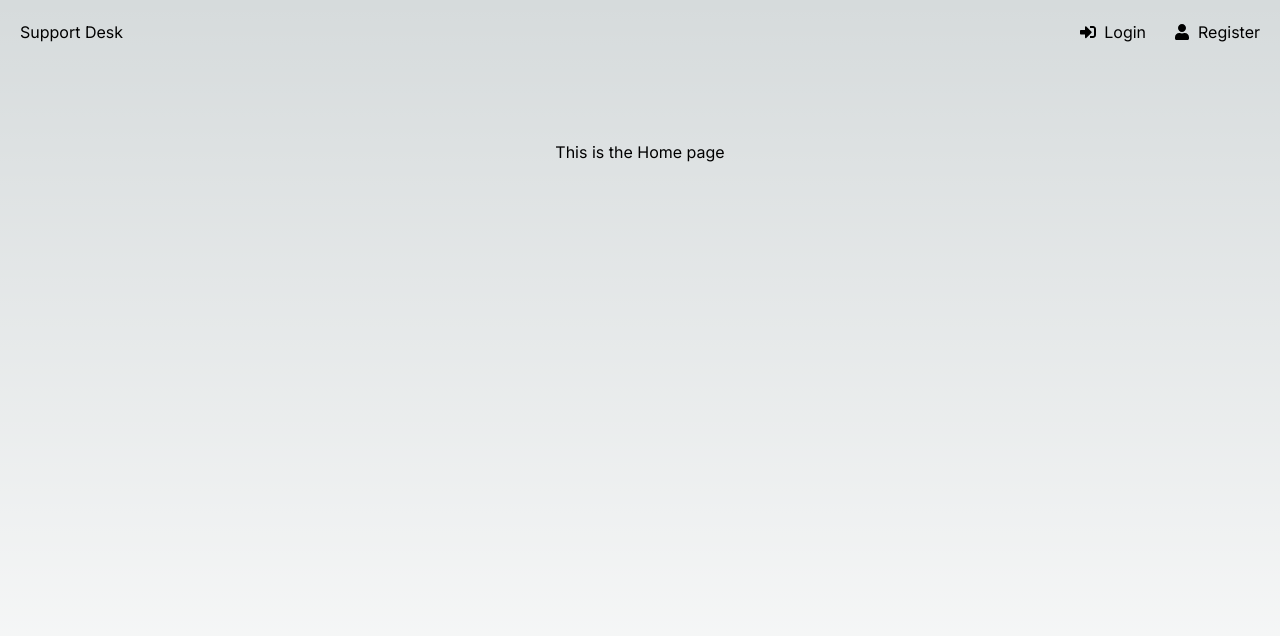
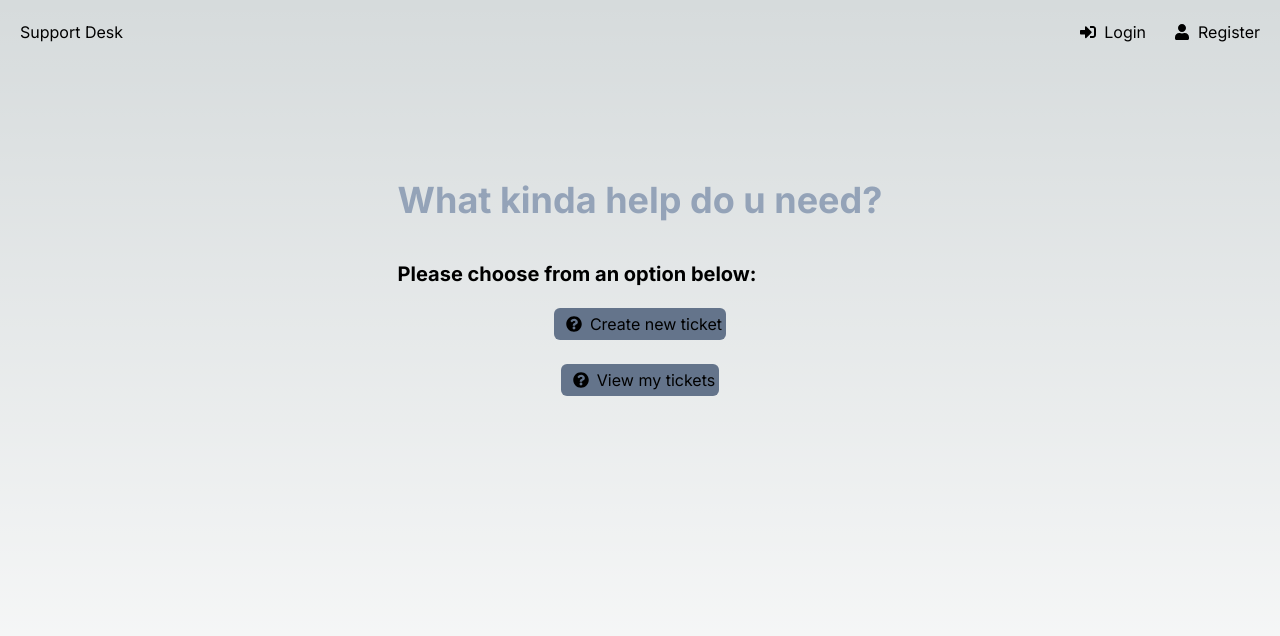
Before and after one commit to abdurshd/bilet, a Next.js app in the folder frontend/: page / in a window 1280 px wide. Shown: the top 636 px of the page. Built offline with nearby package versions, Linux system fonts and the light colour scheme.

Commit message:
set the home page

```diff
--- a/frontend/src/app/page.tsx
+++ b/frontend/src/app/page.tsx
@@ -1,8 +1,27 @@
+import Link from 'next/link'
+import { FaQuestionCircle, FaTicketAlt } from 'react-icons/fa'
 
 export default function Home() {
   return (
-    <main className="flex min-h-screen flex-col items-center justify-between p-24">
-      This is the Home page
-    </main>
+    <div className="flex min-h-screen flex-col items-center p-24">
+      <section className="items-center justify-center">
+        <h1 className='text-4xl text-slate-400 py-10 font-bold' > What kinda help do u need?</h1>
+        <p className='text-xl font-bold'>
+          Please choose from an option below:
+        </p>
+      </section>
+      <Link href='/new-ticket' className='flex flex-row mt-5 mb-3 p-1 rounded-md bg-slate-500'>
+        <div className='px-2 pt-1'>
+        <FaQuestionCircle/>
+        </div>
+        Create new ticket
+      </Link>
+      <Link href='/tickets' className='flex flex-row my-3 p-1 rounded-md bg-slate-500'>
+        <div className='px-2 pt-1'>
+        <FaQuestionCircle/>
+        </div>
+        View my tickets
+      </Link>
+    </div>
   )
 }
```
